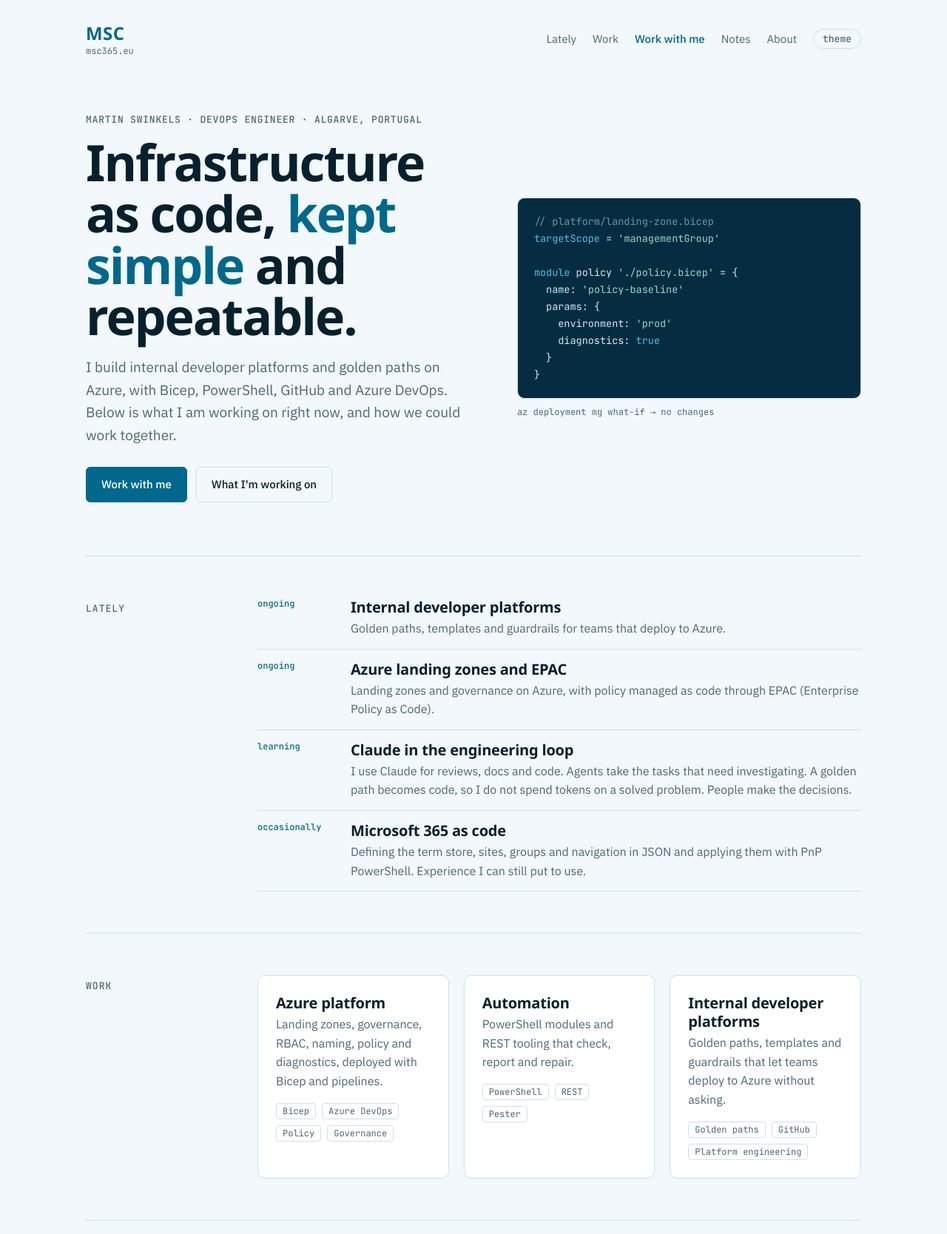
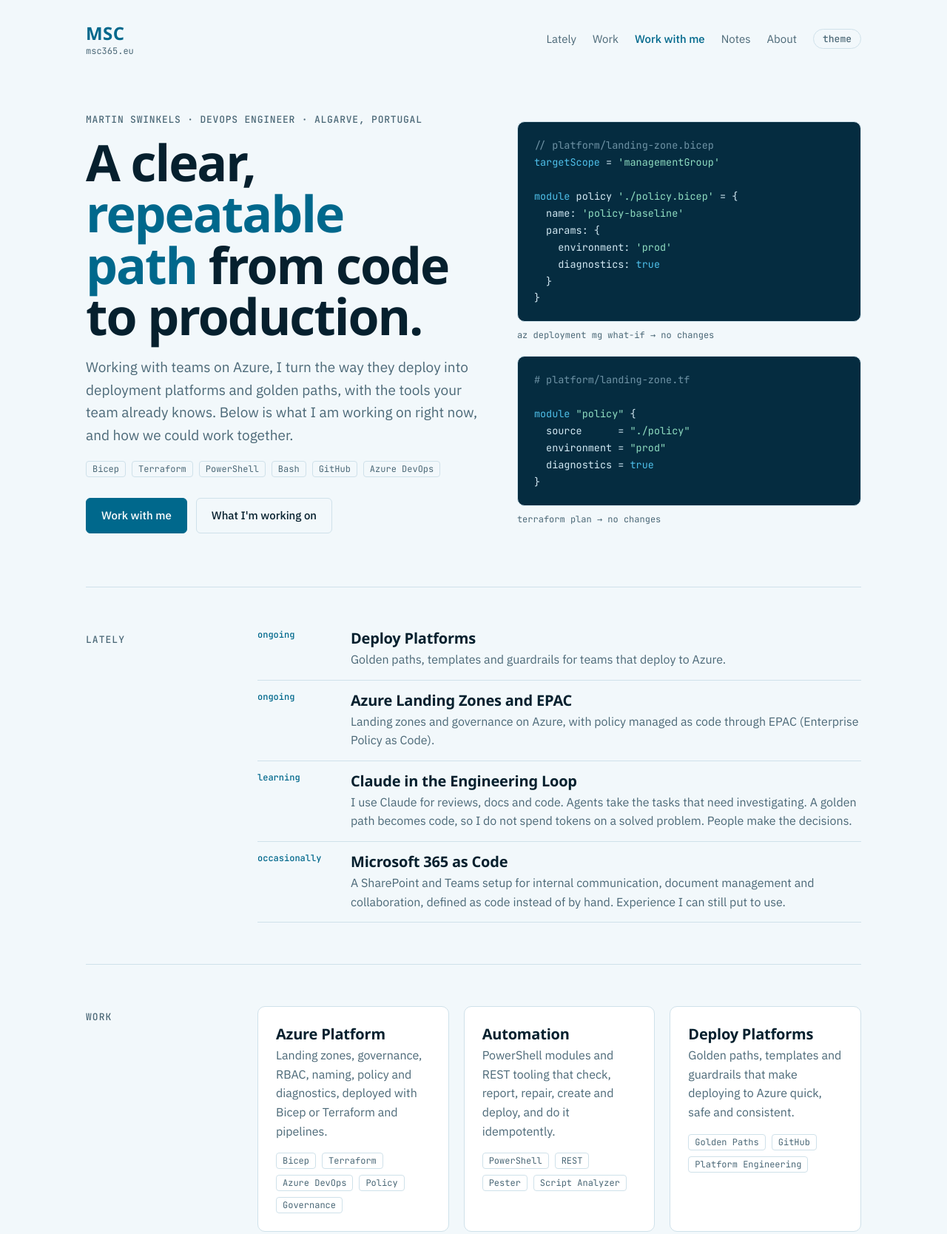
Before and after one commit to msc365/msc365.github.io, an Astro site: page / in a window 1280 px wide. Shown: the top 1668 px of the page at 74% size. Built offline with nearby package versions, Linux system fonts and the light colour scheme; Astro itself is replaced by a stand-in of ours.

Commit message:
feat(home): new headline and intro with a tool-neutral tool list (#5)
* feat(home): new headline and intro with a tool-neutral tool list

Lead with the outcome for teams instead of the technique, and show the tools as chips so the text does not limit them.

* feat(home): add a Terraform sample next to the Bicep one

Show the same module in both languages so the tool list in the intro is backed by an example.

* feat(content): use title case for headings

Apply title case to card, section and page headings and the page titles on the home, Work with me and 404 pages, and to the name note title.

* feat(work-with-me): reword the page in plain, team-first language

New headline and intro, plainer card text, and a clearer worked example and contact line.

* feat(content): rename Internal Developer Platforms to Deploy Platforms

Use Deploy Platforms for the card headings so they fit on one line, and deployment platforms in running text.

* feat(home): describe the Microsoft 365 item by what it delivered

Say SharePoint and Teams for communication, documents and collaboration instead of listing the technique.

* feat(content): add Terraform to the Azure Platform card

Mention Terraform next to Bicep in the home card text and add a Terraform chip on the home and Work with me cards.

* feat(content): describe the Automation card by what it does

Add create, deploy and idempotent to the home card text and a Script Analyzer chip on the home and Work with me cards.

* feat(home): reword the Deploy Platforms card

Say that golden paths, templates and guardrails make deploying to Azure quick, safe and consistent.

* feat(content): capitalize the Golden Paths and Platform Engineering chips

```diff
--- a/src/content/posts/hello.md
+++ b/src/content/posts/hello.md
@@ -1,5 +1,5 @@
 ---
-title: About the name MSC
+title: About the Name MSC
 description: Where the name MSC and the domain msc365.eu come from.
 date: 2026-10-19
 tags: [meta]
--- a/src/pages/404.astro
+++ b/src/pages/404.astro
@@ -1,6 +1,6 @@
 ---
 import Base from '../layouts/Base.astro';
 ---
-<Base title="Not found">
-  <div class="prose"><h1>Page not found</h1><p><a href="/">Back to the home page</a></p></div>
+<Base title="Not Found">
+  <div class="prose"><h1>Page Not Found</h1><p><a href="/">Back to the home page</a></p></div>
 </Base>
--- a/src/pages/index.astro
+++ b/src/pages/index.astro
@@ -11,8 +11,9 @@
   <div class="hero">
     <div>
       <div class="eyebrow">Martin Swinkels &middot; DevOps engineer &middot; Algarve, Portugal</div>
-      <h1>Infrastructure as code, <em>kept simple</em> and repeatable.</h1>
-      <p class="lede">I build internal developer platforms and golden paths on Azure, with Bicep, PowerShell, GitHub and Azure DevOps. Below is what I am working on right now, and how we could work together.</p>
+      <h1>A clear, <em>repeatable path</em> from code to production.</h1>
+      <p class="lede">Working with teams on Azure, I turn the way they deploy into deployment platforms and golden paths, with the tools your team already knows. Below is what I am working on right now, and how we could work together.</p>
+      <div class="chips"><span>Bicep</span><span>Terraform</span><span>PowerShell</span><span>Bash</span><span>GitHub</span><span>Azure DevOps</span></div>
       <div class="cta">
         <a class="btn primary" href="/work-with-me/">Work with me</a>
         <a class="btn ghost" href="#lately">What I'm working on</a>
@@ -30,6 +31,14 @@
   &#125;
 &#125;</pre>
       <div class="code-cap">az deployment mg what-if &rarr; no changes</div>
+<pre class="code" aria-label="Sample Terraform snippet"><span class="d"># platform/landing-zone.tf</span>
+
+<span class="k">module</span> <span class="s">"policy"</span> &#123;
+  source      = <span class="s">"./policy"</span>
+  environment = <span class="s">"prod"</span>
+  diagnostics = <span class="k">true</span>
+&#125;</pre>
+      <div class="code-cap">terraform plan &rarr; no changes</div>
     </div>
   </div>
 
@@ -37,10 +46,10 @@
     <div class="sec-head">
       <h2>Lately</h2>
       <ul>
-        <li><span class="tag">ongoing</span><div><h3>Internal developer platforms</h3><p>Golden paths, templates and guardrails for teams that deploy to Azure.</p></div></li>
-        <li><span class="tag">ongoing</span><div><h3>Azure landing zones and EPAC</h3><p>Landing zones and governance on Azure, with policy managed as code through EPAC (Enterprise Policy as Code).</p></div></li>
-        <li><span class="tag">learning</span><div><h3>Claude in the engineering loop</h3><p>I use Claude for reviews, docs and code. Agents take the tasks that need investigating. A golden path becomes code, so I do not spend tokens on a solved problem. People make the decisions.</p></div></li>
-        <li><span class="tag">occasionally</span><div><h3>Microsoft 365 as code</h3><p>Defining the term store, sites, groups and navigation in JSON and applying them with PnP PowerShell. Experience I can still put to use.</p></div></li>
+        <li><span class="tag">ongoing</span><div><h3>Deploy Platforms</h3><p>Golden paths, templates and guardrails for teams that deploy to Azure.</p></div></li>
+        <li><span class="tag">ongoing</span><div><h3>Azure Landing Zones and EPAC</h3><p>Landing zones and governance on Azure, with policy managed as code through EPAC (Enterprise Policy as Code).</p></div></li>
+        <li><span class="tag">learning</span><div><h3>Claude in the Engineering Loop</h3><p>I use Claude for reviews, docs and code. Agents take the tasks that need investigating. A golden path becomes code, so I do not spend tokens on a solved problem. People make the decisions.</p></div></li>
+        <li><span class="tag">occasionally</span><div><h3>Microsoft 365 as Code</h3><p>A SharePoint and Teams setup for internal communication, document management and collaboration, defined as code instead of by hand. Experience I can still put to use.</p></div></li>
       </ul>
     </div>
   </section>
@@ -49,16 +58,16 @@
     <div class="sec-head">
       <h2>Work</h2>
       <div class="work-grid">
-        <article><h3>Azure platform</h3><p>Landing zones, governance, RBAC, naming, policy and diagnostics, deployed with Bicep and pipelines.</p><div class="chips"><span>Bicep</span><span>Azure DevOps</span><span>Policy</span><span>Governance</span></div></article>
-        <article><h3>Automation</h3><p>PowerShell modules and REST tooling that check, report and repair.</p><div class="chips"><span>PowerShell</span><span>REST</span><span>Pester</span></div></article>
-        <article><h3>Internal developer platforms</h3><p>Golden paths, templates and guardrails that let teams deploy to Azure without asking.</p><div class="chips"><span>Golden paths</span><span>GitHub</span><span>Platform engineering</span></div></article>
+        <article><h3>Azure Platform</h3><p>Landing zones, governance, RBAC, naming, policy and diagnostics, deployed with Bicep or Terraform and pipelines.</p><div class="chips"><span>Bicep</span><span>Terraform</span><span>Azure DevOps</span><span>Policy</span><span>Governance</span></div></article>
+        <article><h3>Automation</h3><p>PowerShell modules and REST tooling that check, report, repair, create and deploy, and do it idempotently.</p><div class="chips"><span>PowerShell</span><span>REST</span><span>Pester</span><span>Script Analyzer</span></div></article>
+        <article><h3>Deploy Platforms</h3><p>Golden paths, templates and guardrails that make deploying to Azure quick, safe and consistent.</p><div class="chips"><span>Golden Paths</span><span>GitHub</span><span>Platform Engineering</span></div></article>
       </div>
     </div>
   </section>
 
   <section id="kite">
     <div class="sec-head">
-      <h2>Side project</h2>
+      <h2>Side Project</h2>
       <div class="kite">
         <div>
           <div class="eyebrow">MSCKite</div>
--- a/src/styles/global.css
+++ b/src/styles/global.css
@@ -99,3 +99,5 @@
 nav a.hire { color: var(--accent); font-weight: 500; }
 .hero.single { grid-template-columns: 1fr; padding-bottom: 48px; }
 footer .links { display: flex; gap: 20px; flex-wrap: wrap; }
+.lede + .chips { margin: -8px 0 28px; }
+.code-cap + .code { margin-top: 20px; }
```
Also changed, not shown: src/pages/work-with-me.astro (+15 -15 lines).
